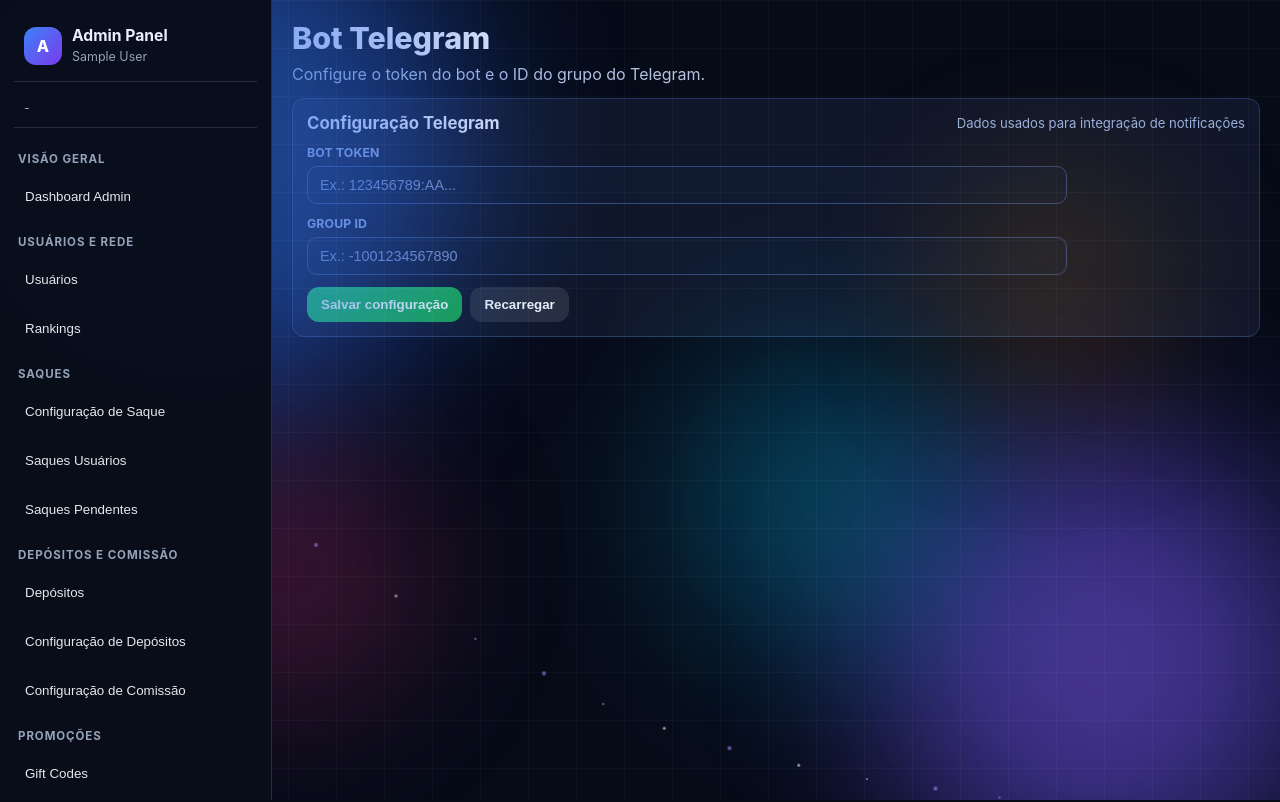
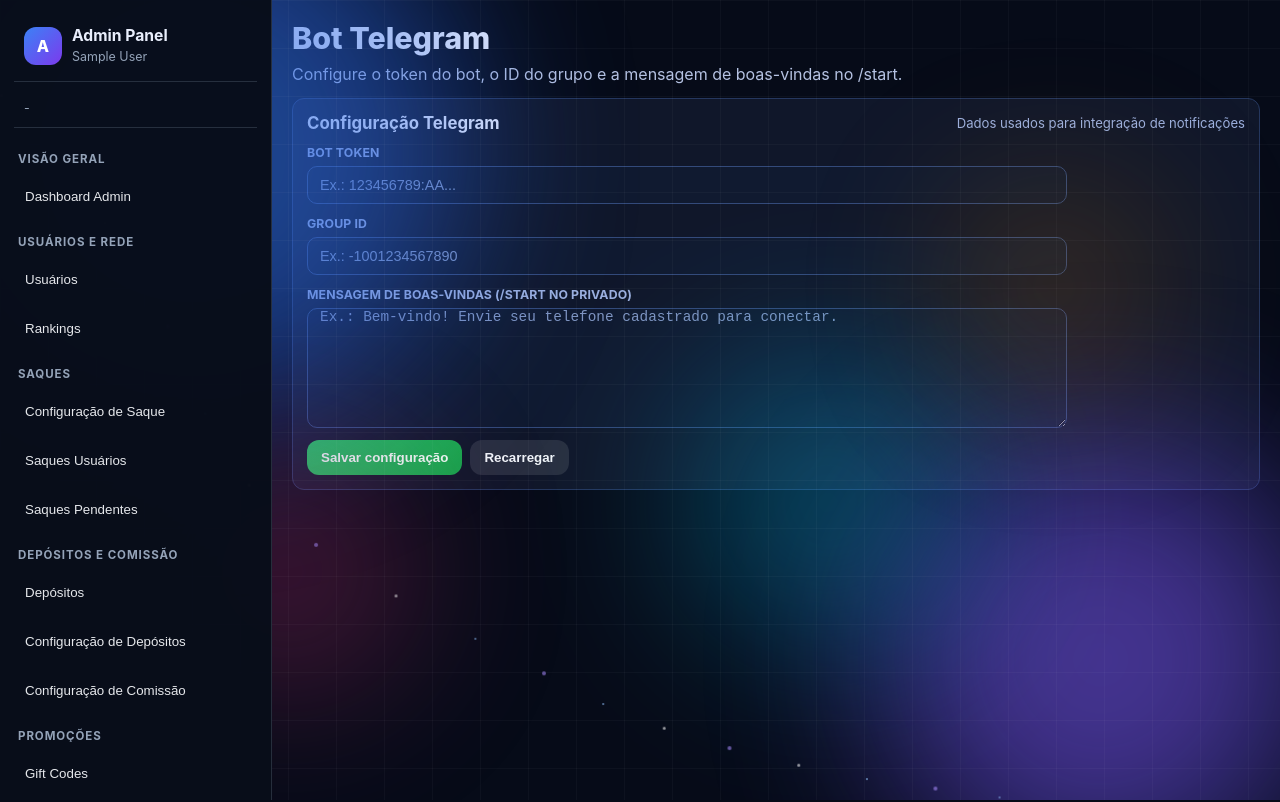
Before and after one commit to magnatazk20/mancera-frontend, a React (Vite) app: page /adf/telegram-config in a window 1280 px wide. Shown: the top 802 px of the page. Built offline with nearby package versions, Linux system fonts and the light colour scheme; no server answers; sample sign-in values are in the browser's storage.

Commit message:
feat(admin): adicionar campo de mensagem de boas-vindas do Telegram

```diff
--- a/src/pages/AdminTelegramConfig.tsx
+++ b/src/pages/AdminTelegramConfig.tsx
@@ -10,6 +10,7 @@ export default function AdminTelegramConfig() {
   const [saving, setSaving] = useState(false)
   const [botToken, setBotToken] = useState('')
   const [groupId, setGroupId] = useState('')
+  const [welcomeMessage, setWelcomeMessage] = useState('')
   const [toast, setToast] = useState<{ type: 'success' | 'error'; message: string } | null>(null)
 
   const token = useMemo(
@@ -40,6 +41,7 @@ export default function AdminTelegramConfig() {
 
       setBotToken(String(data?.config?.botToken ?? ''))
       setGroupId(String(data?.config?.groupId ?? ''))
+      setWelcomeMessage(String(data?.config?.welcomeMessage ?? ''))
     } catch {
       setToast({ type: 'error', message: 'Falha de conexão ao carregar configuração do Telegram.' })
     } finally {
@@ -59,6 +61,7 @@ export default function AdminTelegramConfig() {
 
     const normalizedBotToken = botToken.trim()
     const normalizedGroupId = groupId.trim()
+    const normalizedWelcomeMessage = welcomeMessage.trim()
 
     if (!normalizedBotToken) {
       setToast({ type: 'error', message: 'Bot token é obrigatório.' })
@@ -81,6 +84,7 @@ export default function AdminTelegramConfig() {
         body: JSON.stringify({
           botToken: normalizedBotToken,
           groupId: normalizedGroupId,
+          welcomeMessage: normalizedWelcomeMessage,
         }),
       })
 
@@ -106,7 +110,7 @@ export default function AdminTelegramConfig() {
         <header className="admin-header">
           <div>
             <h1>Bot Telegram</h1>
-            <p className="admin-subtitle">Configure o token do bot e o ID do grupo do Telegram.</p>
+            <p className="admin-subtitle">Configure o token do bot, o ID do grupo e a mensagem de boas-vindas no /start.</p>
           </div>
         </header>
 
@@ -144,6 +148,19 @@ export default function AdminTelegramConfig() {
                 />
               </div>
 
+              <div className="admin-withdraw-filter-field">
+                <label htmlFor="telegram-welcome-message">Mensagem de boas-vindas (/start no privado)</label>
+                <textarea
+                  id="telegram-welcome-message"
+                  className="admin-withdraw-filter-input"
+                  placeholder="Ex.: Bem-vindo! Envie seu telefone cadastrado para conectar."
+                  value={welcomeMessage}
+                  onChange={(event) => setWelcomeMessage(event.target.value)}
+                  rows={5}
+                  style={{ resize: 'vertical', minHeight: 120 }}
+                />
+              </div>
+
               <div style={{ display: 'flex', gap: 8, flexWrap: 'wrap' }}>
                 <button type="button" className="btn primary" onClick={handleSave} disabled={saving}>
                   {saving ? 'Salvando...' : 'Salvar configuração'}
```
